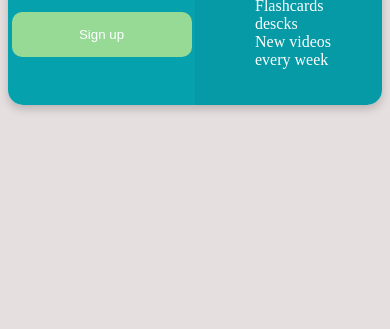
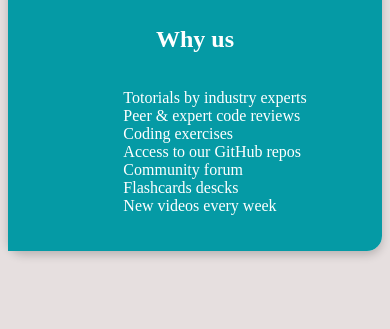
Before and after one commit to dapresu04/Dise-oWeb, a plain HTML site: page Precios/index.html in a window 390 px wide. Shown: the part 515-844 px from the top of the page. Drawn offline with Linux system fonts and the light colour scheme.

Commit message:
media queries

```diff
--- a/Precios/index.css
+++ b/Precios/index.css
@@ -64,3 +64,9 @@ body{
 .lista{
    list-style: none;
 }
+
+@media (max-width: 600px) {
+  .main {
+    grid-template-columns: 1fr; /* Solo una columna */
+  }
+}
```
